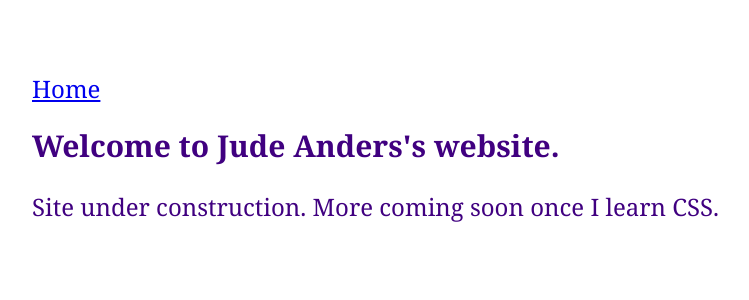
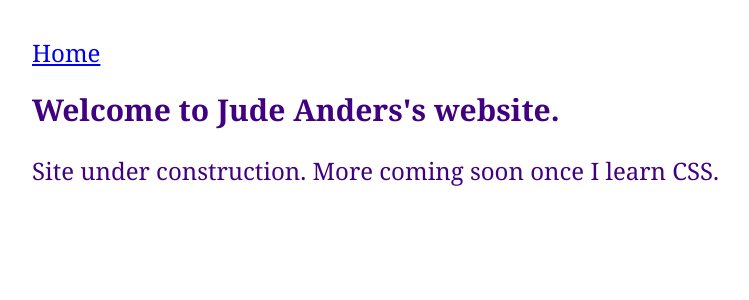
Before and after one commit to 1anderj/judeanders-website, a Jekyll site: the page built from index.html, in a window 1280 px wide. Shown: the top 300 px of the page, without its empty margins (40-789 px from the left). Built offline with Jekyll 4.4.1, drawn with Linux system fonts in a browser that asks for light colours.

Commit message:
Update default.html

```diff
--- a/_layouts/default.html
+++ b/_layouts/default.html
@@ -15,7 +15,7 @@
           font-family: "Cambria Math", "Cambria", "Chivo Mono", "Helvetica", fantasy;
           font-weight: lighter;
           font-size: 24px;
-          margin: 72px;
+          margin: 36px 72px;
       }
        h1 {
          font-size: 1.25em;
```
